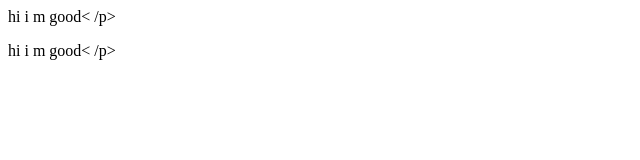
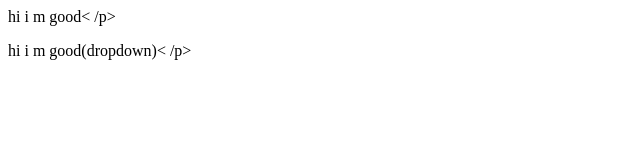
Before and after one commit to 100meshh/localrepo, a plain HTML site: page index.html in a window 1280 px wide. Shown: the full height of the page, 0-640 px from the left. Drawn offline with Linux system fonts and the light colour scheme.

Commit message:
dropdown

```diff
--- a/index.html
+++ b/index.html
@@ -1,2 +1,2 @@
 <p>hi i m good< /p>
-<p>hi i m good< /p>
+<p>hi i m good(dropdown)< /p>
```
